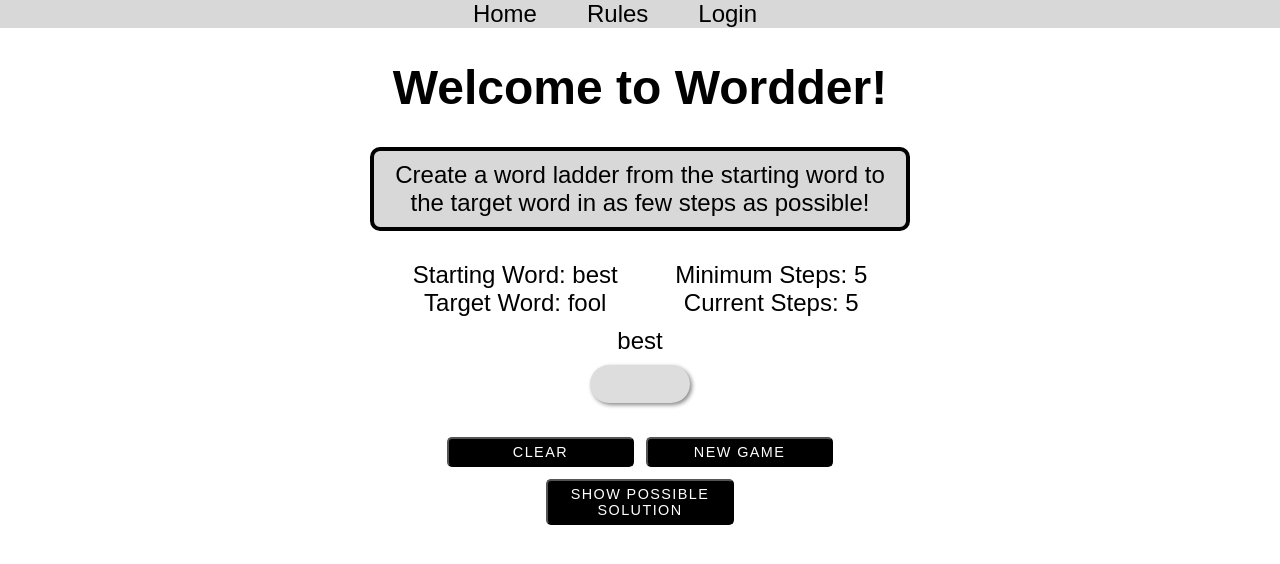
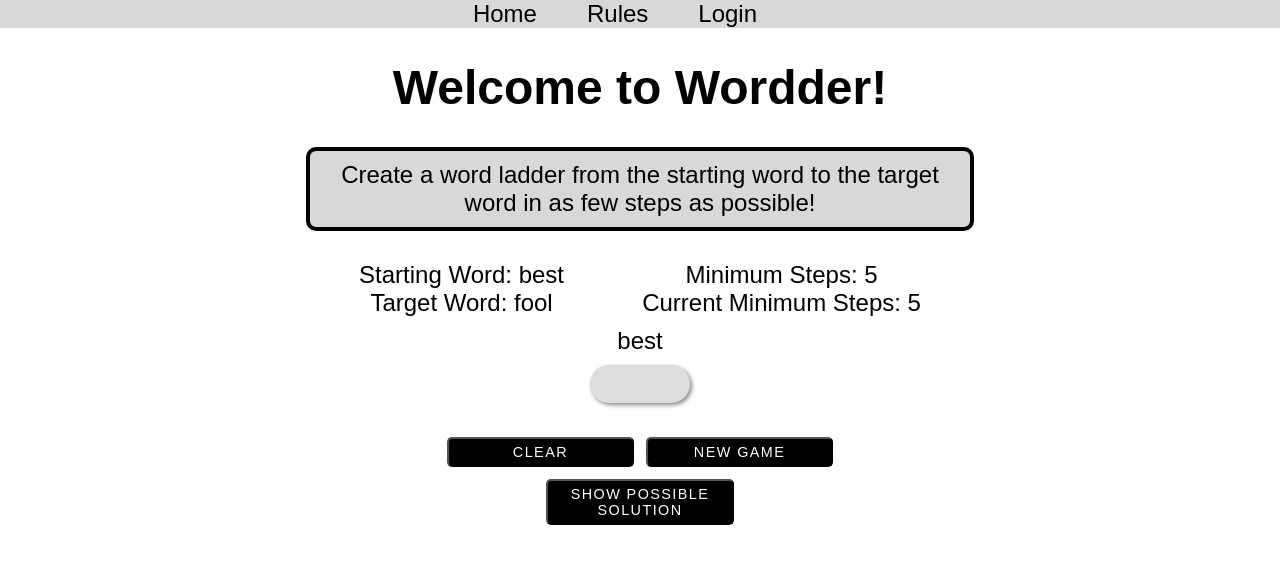
Before and after one commit to garyarzuma/wordder, a React (Create React App) app: page /best/fool in a window 1280 px wide. Shown: the top 564 px of the page. Built offline with nearby package versions, Linux system fonts and the light colour scheme.

Commit message:
Removed url routing

```diff
--- a/src/App.js
+++ b/src/App.js
@@ -19,7 +19,7 @@ function App() {
 
   return (
     <div className="App">
-      <Menu fromWord={fromWord} toWord={toWord} correctGuessesArray={correctGuessesArray}/>
+      <Menu fromWord={fromWord} toWord={toWord}/>
       <Routes>
         <Route path="/howtoplay" element={<HowTo/>} />
         <Route path="/:fromCustWord/:toCustWord"
@@ -31,14 +31,6 @@ function App() {
             correctGuessesArray = {correctGuessesArray}
             setCorrectGuessesArray = {setCorrectGuessesArray}
             />} />
-        <Route path="/:fromCustWord/:toCustWord/:custGuessesString/"
-          element={<Wordder
-            fromWord={fromWord}
-            setFromWord={setFromWord}
-            toWord={toWord}
-            setToWord={setToWord}
-            correctGuessesArray = {correctGuessesArray}
-            setCorrectGuessesArray = {setCorrectGuessesArray}/>} />
         <Route path="/invalidwords" element={<InvalidWords />} />
         <Route path="/login" element={<Login />} />
       </Routes>
--- a/src/components/Menu.js
+++ b/src/components/Menu.js
@@ -4,15 +4,13 @@ import {
     Link,
   } from "react-router-dom"
 
-const Menu = ({fromWord,toWord,correctGuessesArray }) => {
+const Menu = ({fromWord,toWord }) => {
     const padding = {
       paddingRight: 50
     }
-
-    let string = correctGuessesArray.join(" ")
     return (
       <div className="nav-container">
-        <Link className="link" style={padding} to={`/${fromWord}/${toWord}/${string}`}>Home</Link>
+        <Link className="link" style={padding} to={`/${fromWord}/${toWord}`}>Home</Link>
         <Link className="link" style={padding} to="/howtoplay">Rules</Link>
         <Link className="link" style={padding} to="/login">Login</Link>
       </div>
--- a/src/components/Wordder.js
+++ b/src/components/Wordder.js
@@ -186,7 +186,7 @@ const Wordder = ( {fromWord,setFromWord,toWord,setToWord, correctGuessesArray, s
         </div>
         <div className="minSteps-currentSteps-container">
           <div>Minimum Steps: {minSteps}</div>
-          <div>Current Steps: {hotOrColdSteps}</div>
+          <div>Current Minimum Steps: {hotOrColdSteps}</div>
         </div>
       </div>
       <Notification message={message}/>
--- a/src/components/styles/Wordder.css
+++ b/src/components/styles/Wordder.css
@@ -1,7 +1,7 @@
 .front-page-rules{
     margin:auto;
     margin-bottom: 30px;
-    width: 40%;
+    width: 50%;
     min-width: 300px;
     background: rgb(216, 216, 216);
     border-radius: 10px;
@@ -16,7 +16,7 @@ button:hover{
 .start-target-minSteps-current-container{
     display:flex;
     margin: auto;
-    width: 40%;
+    width: 50%;
     min-width: 300px;
     justify-content: space-around
 }
```
